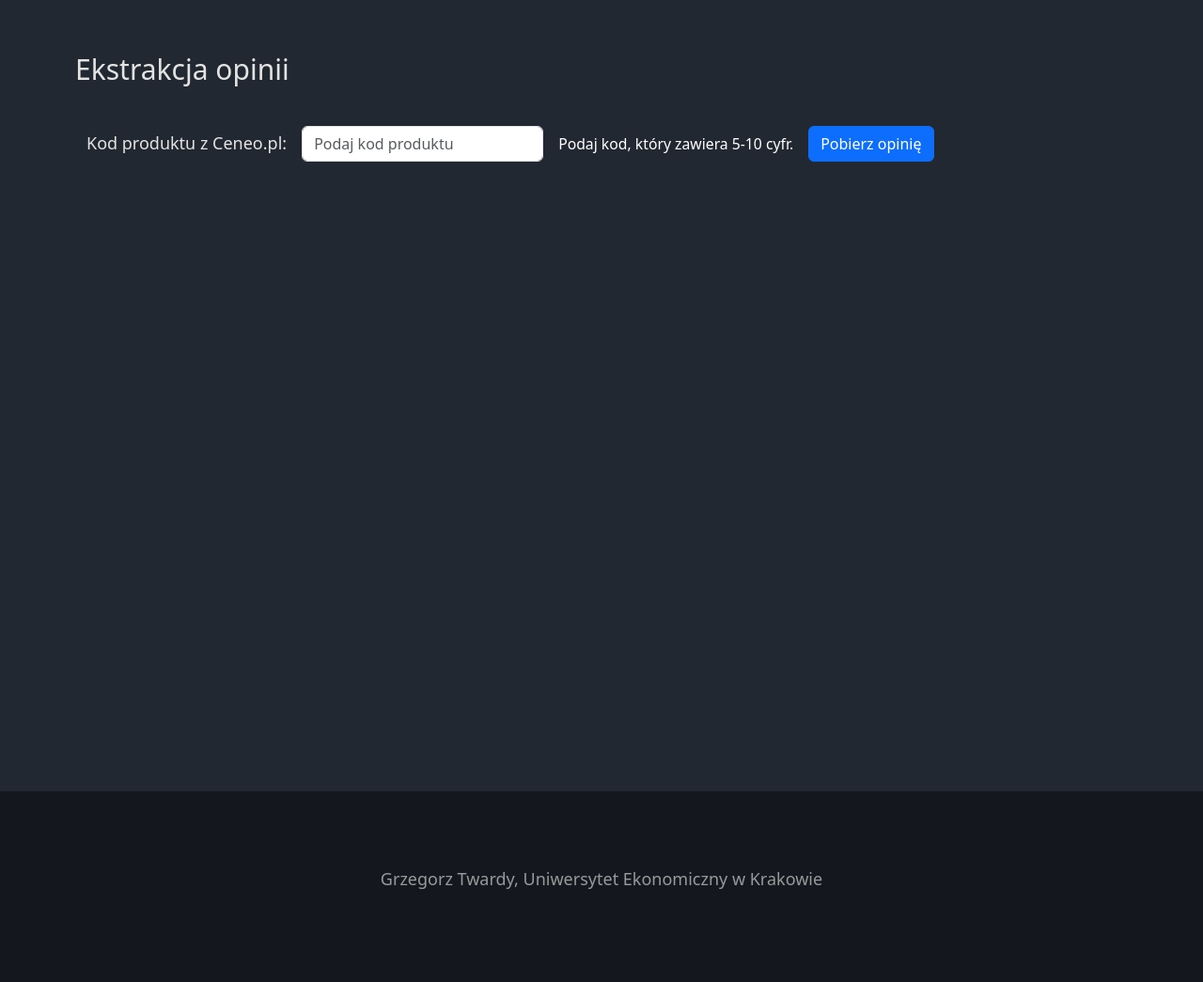
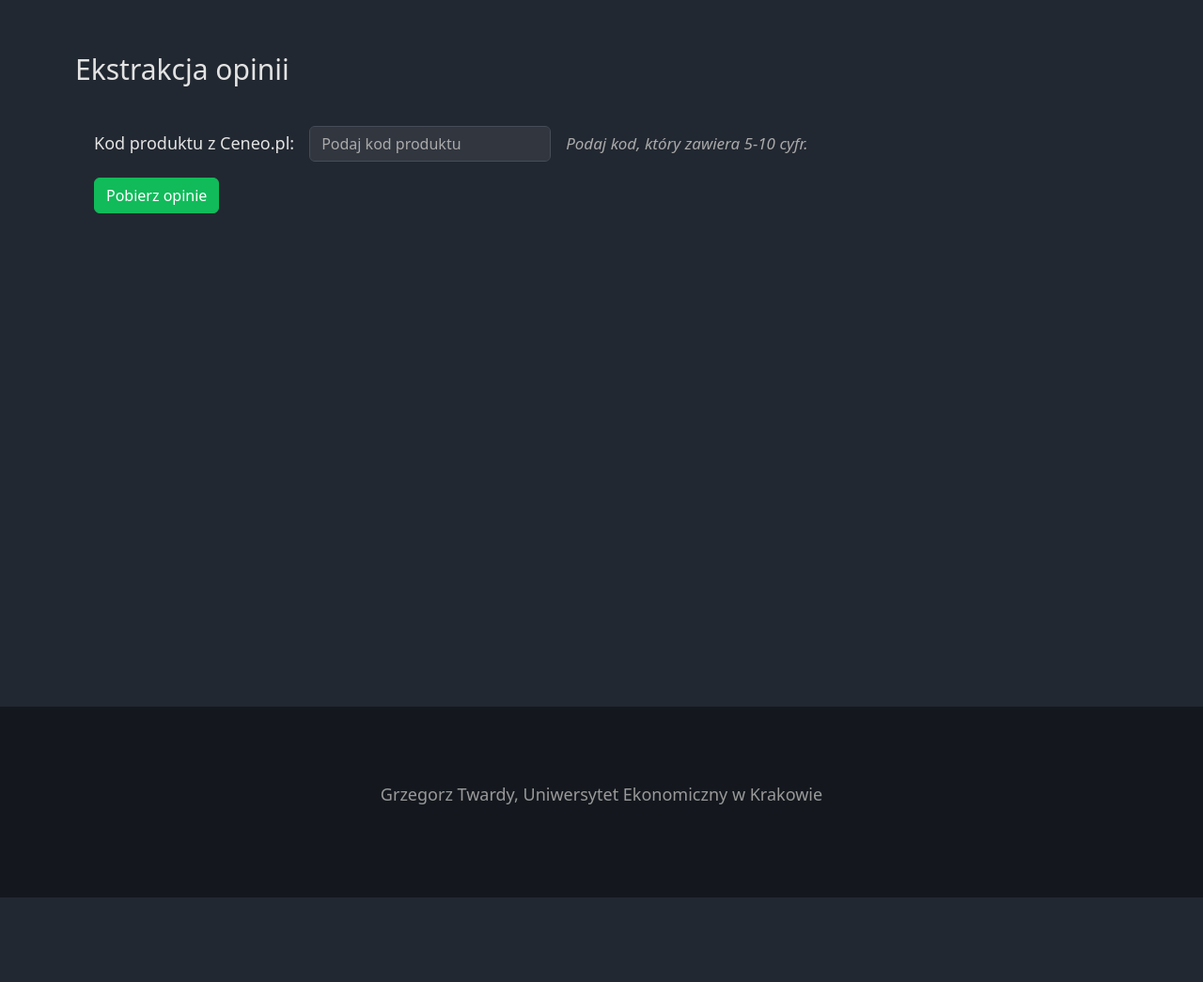
Before and after one commit to GrzegorzTwardy/CeneoWebScraperGT, a Flask app: page /extract in a window 1280 px wide. Shown: the part 110-1155 px from the top of the page at 94% size. After the commit the page ends 1065 px from the top, so only its background shows below. Run offline with Flask 3, Linux system fonts and the light colour scheme.

Commit message:
2024-05-14 GT

```diff
--- a/app/static/style.css
+++ b/app/static/style.css
@@ -19,7 +19,7 @@ h1 {
 }
 
 #content-section {
-    min-height: 85vh;
+    min-height: 80vh;
     margin: 7vh 10vh 7vh 10vh;
     flex: 1 0 auto;
     color: rgb(227, 227, 227);
@@ -28,7 +28,6 @@ h1 {
 .footer {
     width: 100%;
     bottom: 0;
-    margin-top: 50px;
     padding: 10vh 0 10vh 0;
     background-color: rgb(20, 24, 30);
     color: rgb(153, 153, 153);
@@ -45,24 +44,69 @@ h1 {
     flex-direction: row;
 }
 
-.nav-link{
+.nav-link {
     margin: 0 2vh 0 2vh;
     color: rgb(173, 173, 173);
 }
 
-/* .nav-link:hover{
-
-} */
-
-.active{
-    color: white !important;
+.nav-link:hover {
+    color: white;
 }
 
-.form-text {
-    color: white;
+.active {
+    color: white !important;
 }
 
 h2 {
     font-size: 30px;
     margin-bottom: 5vh;
 }
+
+form.container {
+    margin-left: 20px;
+    padding-left: 0;
+}
+
+.form-text {
+    color: rgb(170, 170, 170);
+    font-size: 17px;
+    font-style: italic;
+}
+
+input[type="text"], textarea {
+    background-color: rgb(49, 54, 63);
+    border-color: rgb(70, 77, 88);
+    color: rgb(227, 227, 227);
+}
+
+input[type="text"]:focus, textarea:focus {
+    background-color: rgb(49, 54, 63);
+    border-color: rgb(0, 255, 251);
+    color: rgb(227, 227, 227);
+}
+
+input.form-control::-webkit-input-placeholder {
+    color: rgb(170, 170, 170);
+    opacity: 1;
+}
+
+input.form-control:-webkit-autofill,
+input.form-control:-webkit-autofill:focus {
+    transition: background-color 0s 600000s, color 0s 600000s !important;
+}
+
+.extract-button {
+    background-color: rgb(17, 187, 90);
+    border-color: rgb(17, 187, 90);
+}
+
+.extract-button:hover {
+    background-color: rgb(26, 207, 104);
+    border-color: rgb(26, 207, 104);
+}
+
+.extract-button:active {
+    background-color: rgb(17, 161, 79) !important;
+    border-color: rgb(17, 161, 79) !important;
+    color: rgb(232, 232, 232) !important;
+}
--- a/app/templates/extract.html.jinja
+++ b/app/templates/extract.html.jinja
@@ -1,7 +1,7 @@
 {% extends "base.html.jinja" %}
 {% block content %}
-    <h2 class="mt -3 mb -3">Ekstrakcja opinii</h2>
-    <form method="POST" action="{{url_for('extract')}}" class="container">
+    <h2>Ekstrakcja opinii</h2>
+    <form method="POST" action="{{url_for('extract')}}" class="container text-start">
         <div class="row g-3 align-items-center">
             <div class="col-auto">
                 <label for="product_id" class="col-form-label">Kod produktu z Ceneo.pl:</label>
@@ -14,8 +14,8 @@
                     Podaj kod, który zawiera 5-10 cyfr.
                 </span>
             </div>
-        <div class="col-auto">
-            <button type="submit" class="btn btn-primary">Pobierz opinię</button>
+        <div>
+            <button type="submit" class="extract-button btn btn-primary">Pobierz opinie</button>
         </div>
         </div>
     </form>
```
